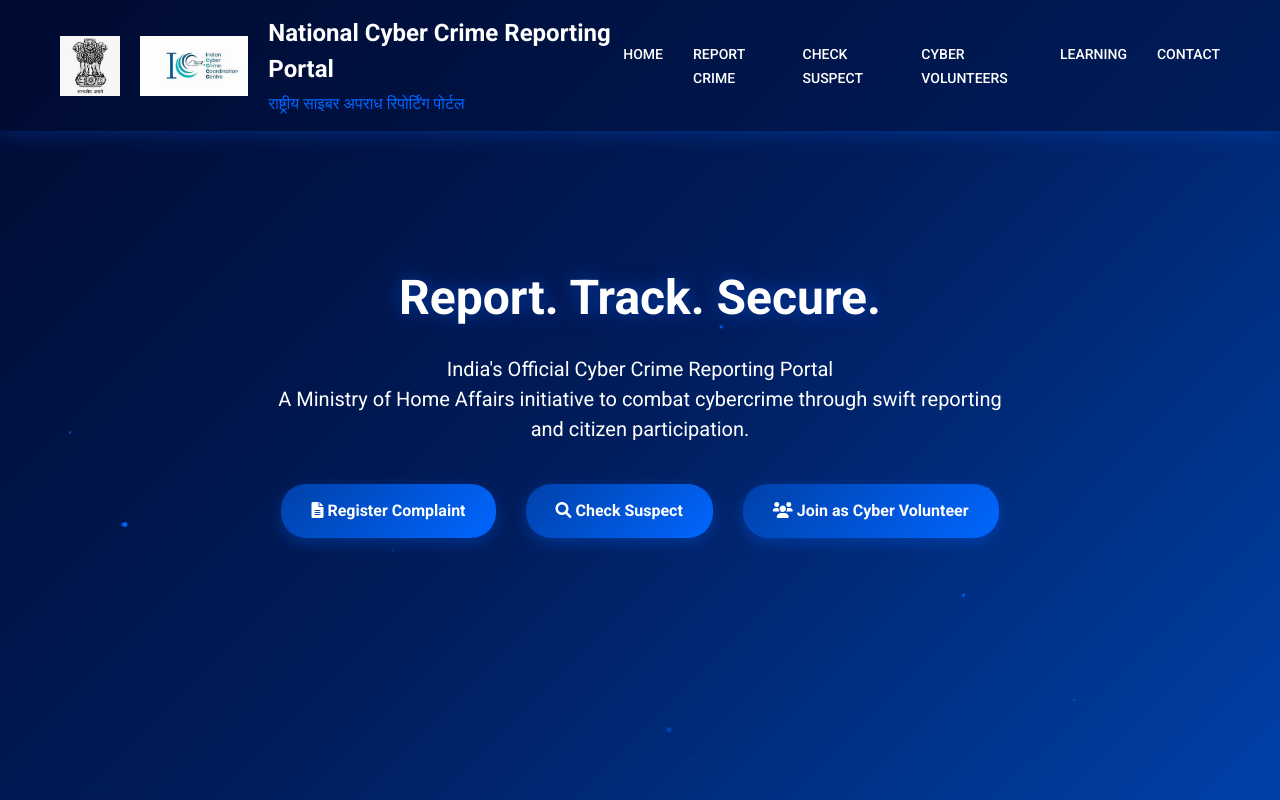
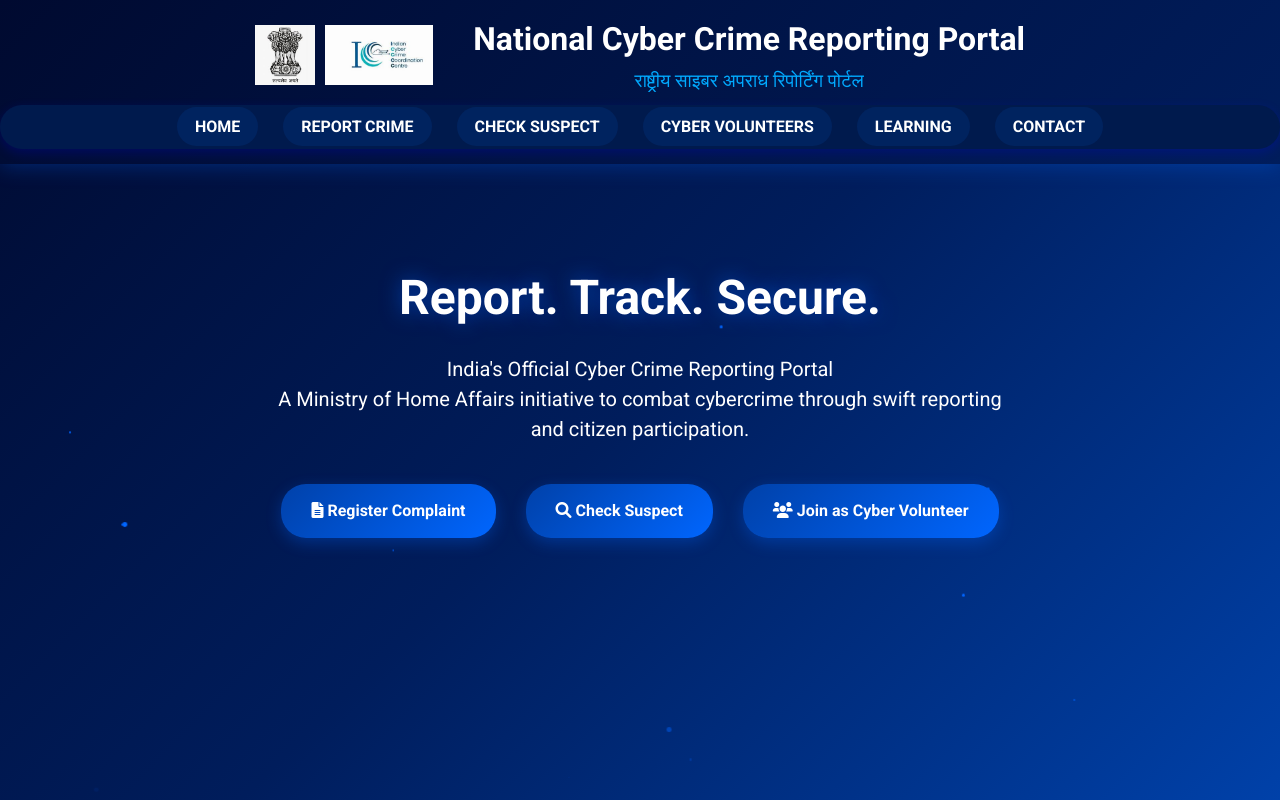
Before and after one commit to Sanu-2429/buildForge, a plain HTML site: page index.html in a window 1280 px wide. Shown: the top 800 px of the page. Drawn offline with Linux system fonts and the light colour scheme.

Commit message:
header alignment and menu placements

```diff
--- a/index.html
+++ b/index.html
@@ -33,57 +33,72 @@
         }
 
         .header-content {
-            max-width: 1200px;
-            margin: 0 auto;
             display: flex;
             align-items: center;
-            justify-content: space-between;
-            padding: 0 20px;
-        }
-
-        .logo-section {
-            display: flex;
-            align-items: center;
+            justify-content: center;
+            flex-wrap: wrap;
             gap: 20px;
         }
 
-        .logo-section img {
+        .logo-group {
+            display: flex;
+            gap: 10px;
+            align-items: center;
+            margin-right: 20px;
+        }
+
+        .logo {
             height: 60px;
             width: auto;
         }
 
-        .title-section h1 {
-            font-size: 24px;
-            font-weight: 700;
-            color: #FFFFFF;
-            margin-bottom: 5px;
+        .emblem {
+            height: 60px;
         }
 
-        .title-section h3 {
-            font-size: 16px;
-            font-weight: 400;
-            color: #0066FF;
+        .header-text {
+            text-align: center;
         }
 
-        .nav-menu {
-            display: flex;
-            list-style: none;
-            gap: 30px;
+        .header-text h3 {
+            margin: 4px 0 0;
+            color: #00aaff;
+            font-weight: normal;
         }
 
-        .nav-menu a {
-            color: #FFFFFF;
-            text-decoration: none;
-            font-weight: 500;
-            font-size: 14px;
-            text-transform: uppercase;
-            transition: all 0.3s ease;
-            position: relative;
+/* NAVBAR */
+        .navbar {
+            margin-top: 10px;
+            background: #001a4d;
+            padding: 10px 20px;
+            border-radius: 50px;
+            box-shadow: 0 4px 12px rgba(0, 0, 255, 0.2);
+            display: flex;
+            justify-content: center;
         }
 
-        .nav-menu a:hover {
-            color: #0066FF;
-            text-shadow: 0 0 10px rgba(0, 102, 255, 0.5);
+        .nav-links {
+            list-style: none;
+            padding: 0;
+            margin: 0;
+            display: flex;
+            flex-wrap: wrap;
+            gap: 25px;
+        }
+
+        .nav-links li a {
+            color: white;
+            font-weight: bold;
+            text-decoration: none;
+            padding: 10px 18px;
+            border-radius: 25px;
+            background: rgba(0, 123, 255, 0.1);
+            transition: all 0.3s ease;
+        }
+
+        .nav-links li a:hover {
+            background: #00aaff;
+            color: #001a4d;
         }
 
         /* Hero Section with Particles */
@@ -480,28 +495,34 @@
     </style>
 </head>
 <body>
+
     <!-- Header -->
     <header class="header">
   <div class="header-content">
-            <div class="logo-section">
-                <img src="emb.jpeg" alt="Government of India Emblem" class="national_emblem">
-                <img src="icccc.jpeg" alt="I4C Logo" class="i4c-logo">
-                <div class="title-section">
+    <!-- Left: Logos -->
+    <div class="logo-group">
+      <img src="emb.jpeg" alt="Emblem" class="logo emblem" />
+      <img src="icccc.jpeg" alt="ICCC Logo" class="logo iccc-logo" />
+    </div>
+
+    <!-- Center: Headings -->
+    <div class="header-text">
       <h1>National Cyber Crime Reporting Portal</h1>
       <h3>राष्ट्रीय साइबर अपराध रिपोर्टिंग पोर्टल</h3>
     </div>
   </div>
-            <nav>
-                <ul class="nav-menu">
-                    <li><a href="#home">Home</a></li>
-                    <li><a href="#report">Report Crime</a></li>
-                    <li><a href="#suspect">Check Suspect</a></li>
-                    <li><a href="#volunteer">Cyber Volunteers</a></li>
-                    <li><a href="#learning">Learning</a></li>
-                    <li><a href="#contact">Contact</a></li>
+
+  <!-- Oval Navigation Menu Bar -->
+  <nav class="navbar">
+    <ul class="nav-links">
+      <li><a href="#">HOME</a></li>
+      <li><a href="#">REPORT CRIME</a></li>
+      <li><a href="#">CHECK SUSPECT</a></li>
+      <li><a href="#">CYBER VOLUNTEERS</a></li>
+      <li><a href="#">LEARNING</a></li>
+      <li><a href="#">CONTACT</a></li>
     </ul>
   </nav>
-        </div>
 </header>
 
     <!-- Hero Section -->
```
Also changed, not shown: new.html (+1 -1 lines). Lines whose indentation alone changed are shown as unchanged.
